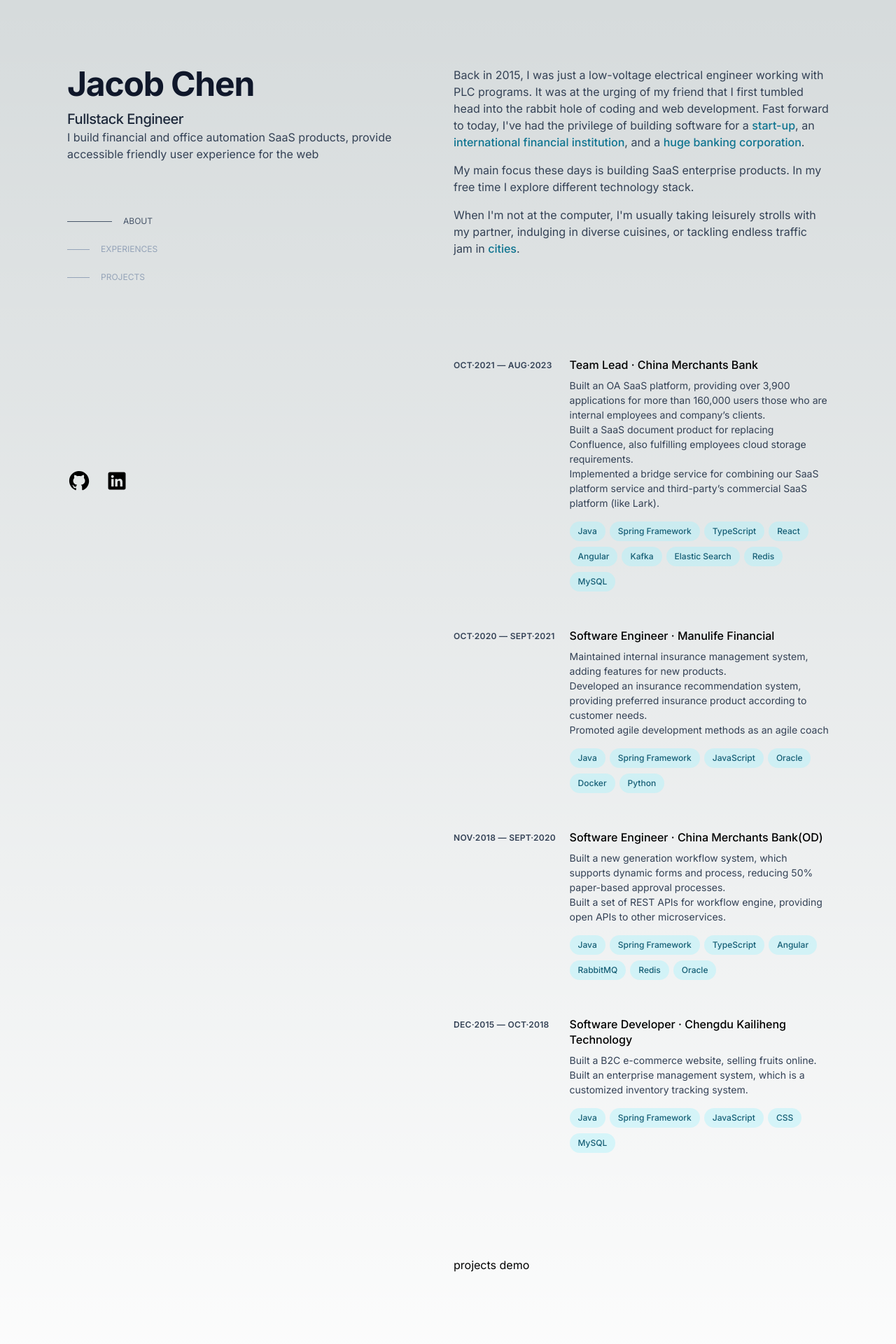
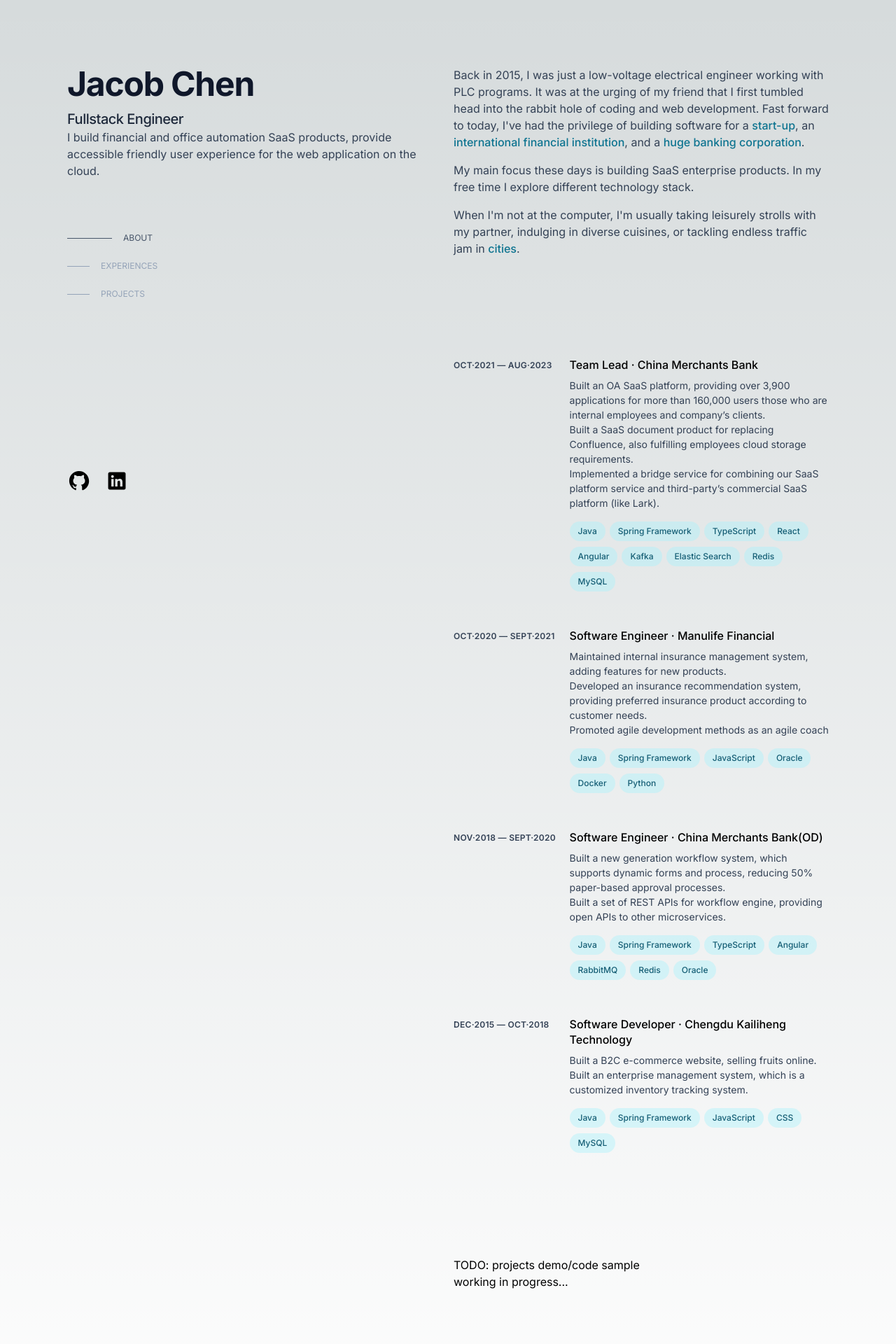
Before and after one commit to JacobChen22/personal-site, a Next.js app: page / in a window 1280 px wide. Shown: the top 1920 px of the page at 70% size. Built offline with nearby package versions, Linux system fonts and the light colour scheme.

Commit message:
revise information

```diff
--- a/app/page.tsx
+++ b/app/page.tsx
@@ -33,7 +33,7 @@
                             Engineer</h2>
                         <p className="text-slate-700">I build financial and office automation SaaS products, provide
                             accessible friendly user
-                            experience for the web</p>
+                            experience for the web application on the cloud.</p>
 
                         <NavBar windowPosition={windowPosition}/>
                     </div>
--- a/app/ui/project.tsx
+++ b/app/ui/project.tsx
@@ -1,7 +1,8 @@
 export default function Project() {
     return (
         <section id="project" className="mb-16 md:mb-24 lg:mb-36">
-            <div>projects demo</div>
+            <div>TODO: projects demo/code sample</div>
+            <div>working in progress...</div>
         </section>
     )
 }
```
